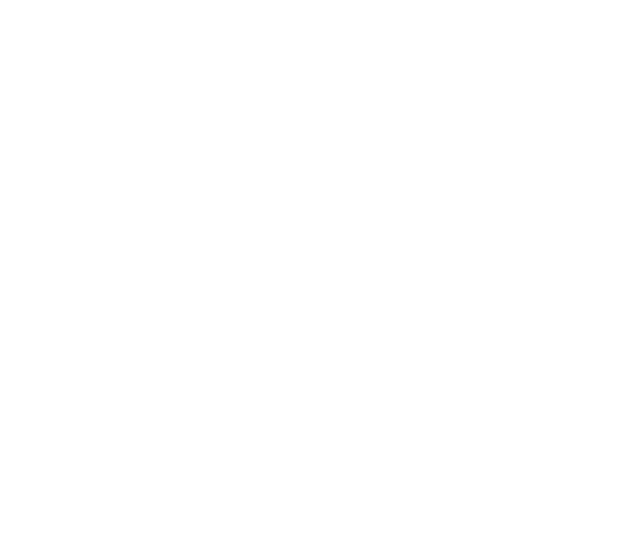
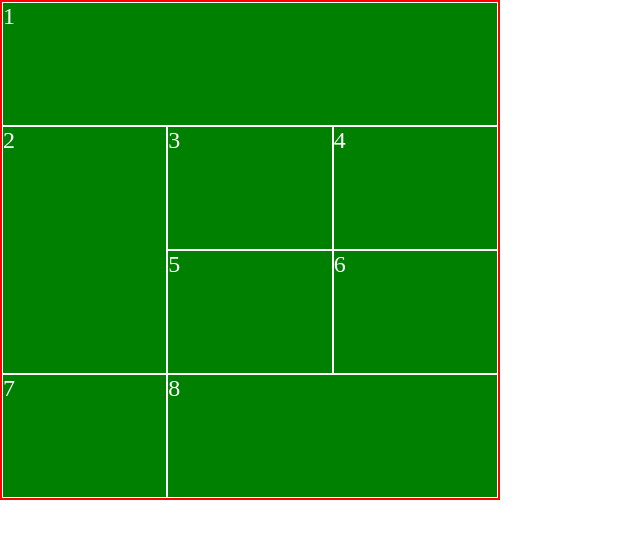
Before and after one commit to mallinthbarakade18/html4pm, a plain HTML site: page assets/CSS/Grid/index.html in a window 1280 px wide. Shown: the whole page, without its empty margins (0-640 px from the left). Drawn offline with Linux system fonts and the light colour scheme.

```diff
--- a/assets/CSS/Grid/index.html
+++ b/assets/CSS/Grid/index.html
@@ -1,18 +1,58 @@
 <!DOCTYPE html>
 <html lang="en">
   <head>
-    <meta charset="UTF-8">
-    <meta name="viewport" content="width=device-width, initial-scale=1.0">
+    <meta charset="UTF-8" />
+    <meta name="viewport" content="width=device-width, initial-scale=1.0" />
     <title>Document</title>
     <style>
-        *{
+      * {
         margin: 0;
         padding: 0;
         box-sizing: border-box;
       }
+      #parent {
+        height: 500px;
+        width: 500px;
+        border: 2px solid red;
+        display: grid;
+        /* grid-template-columns: 50px 50px 50px;
+            grid-template-rows: 100px 50px 100px; */
+        grid-template-columns: repeat(3, 1fr);
+        /* justify-content: center;
+            align-content: center;
+            row-gap: 10px;
+            column-gap: 10px; */
+      }
+      .child {
+        background-color: green;
+        border: 1px solid white;
+        font-size: 24px;
+        color: white;
+      }
+      .child1 {
+        grid-column-start: 1;
+        grid-column-end: 4;
+      }
+      .child2 {
+        grid-row-start: 2;
+        grid-row-end: 4;
+      }
+      .child8 {
+        grid-column-start: 2;
+        grid-column-end: 4;
+      }
     </style>
   </head>
   <body>
-
+    <div id="parent">
+      <div class="child child1">1</div>
+      <div class="child child2">2</div>
+      <div class="child child3">3</div>
+      <div class="child child4">4</div>
+      <div class="child child5">5</div>
+      <div class="child child6">6</div>
+      <div class="child child7">7</div>
+      <div class="child child8">8</div>
+    </div>
   </body>
 </html>
```
Also changed, not shown: assets/CSS/CSS_Notes/Position.txt. Lines whose indentation alone changed are shown as unchanged.
